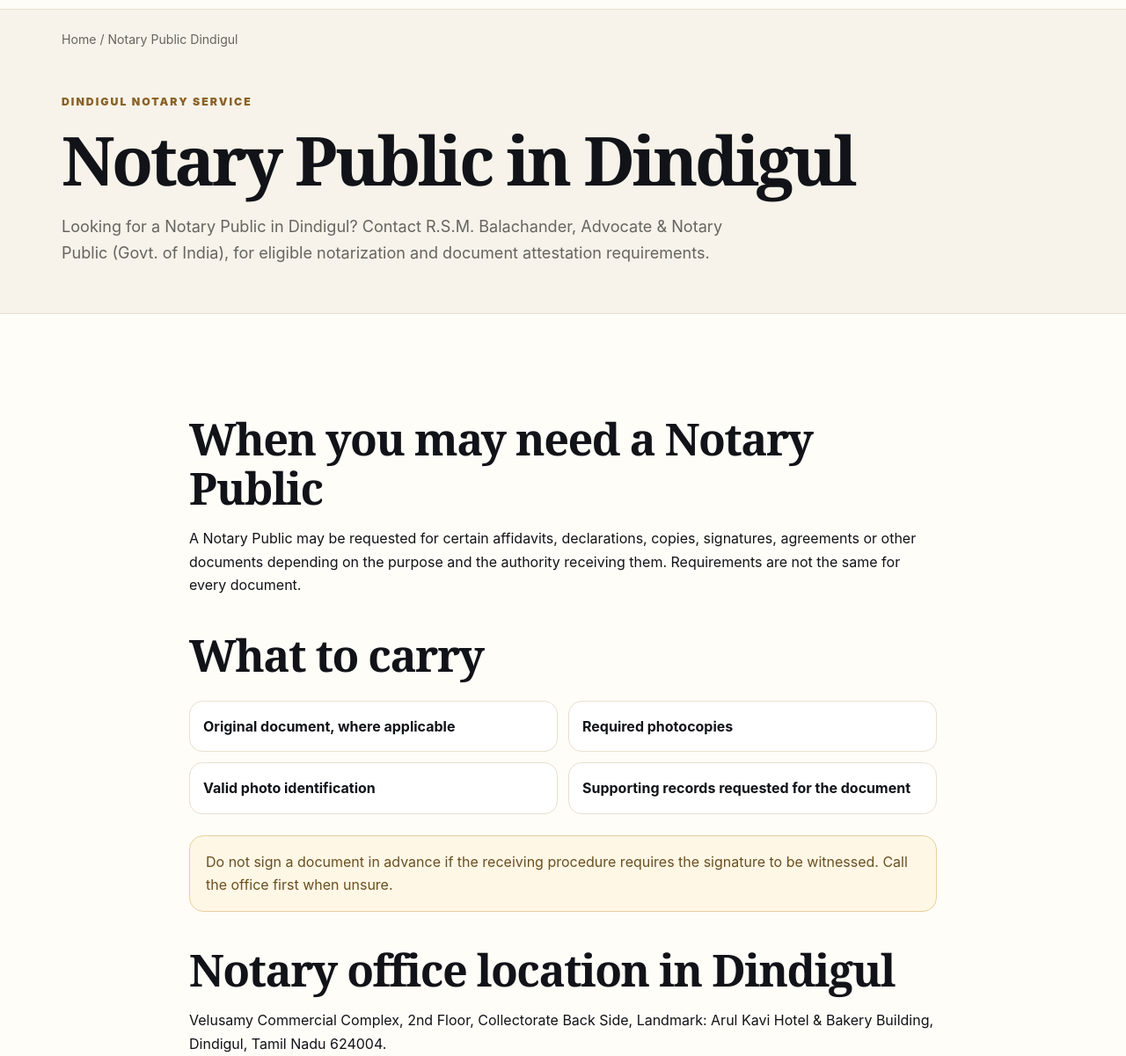
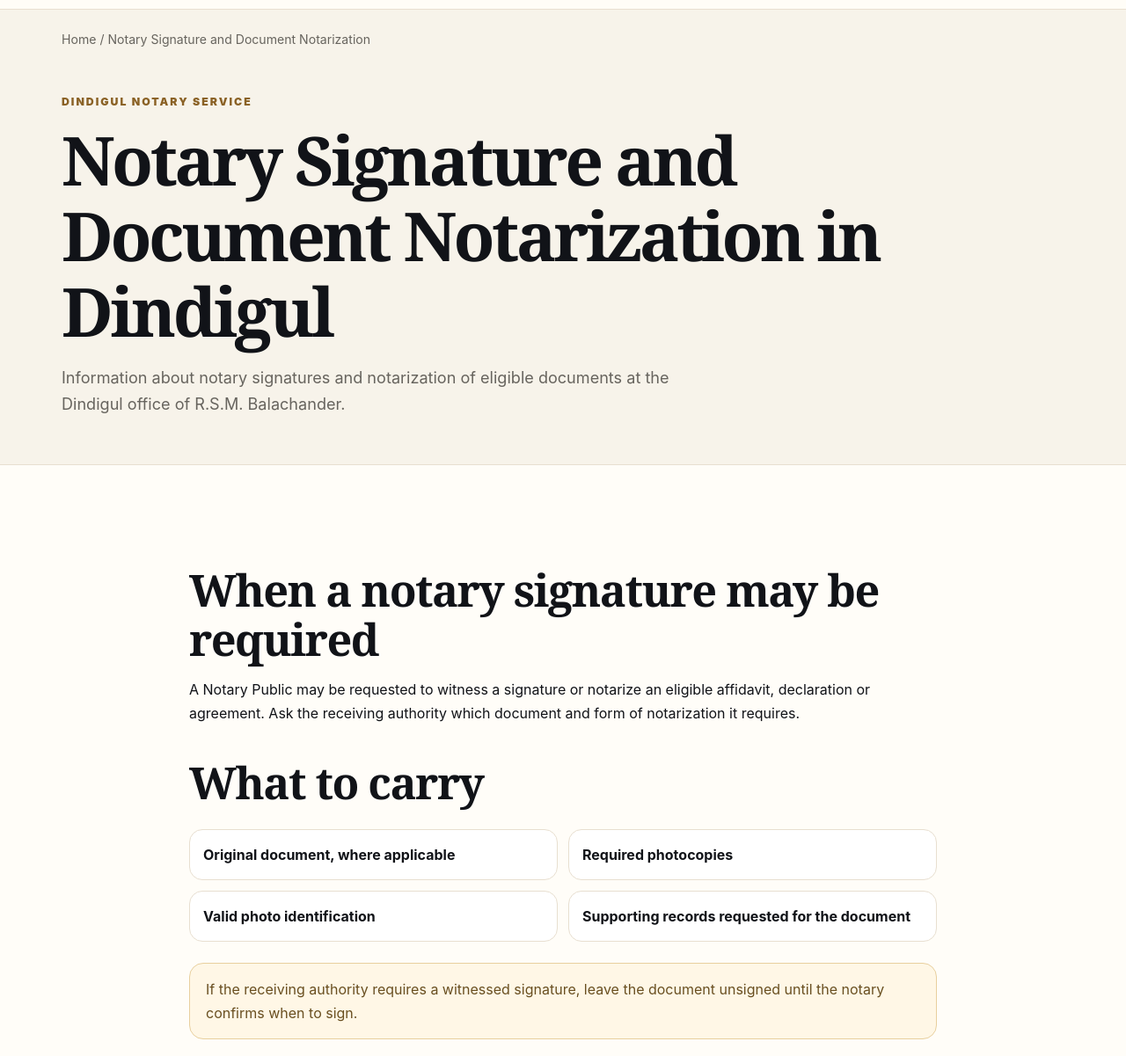
Before and after one commit to rsm-balachander-notary-dindigul/rsm-balachander-notary-dindigul.github.io, a plain HTML site: page notary-public-dindigul.html in a window 1280 px wide. Shown: the part 99-1300 px from the top of the page at 88% size. Drawn offline with Linux system fonts and the light colour scheme.

Commit message:
Focus notary page on signatures and notarization

```diff
--- a/notary-public-dindigul.html
+++ b/notary-public-dindigul.html
@@ -3,13 +3,13 @@
 <head>
 <meta charset="utf-8">
 <meta name="viewport" content="width=device-width,initial-scale=1">
-<title>Notary Public Dindigul | Notary Sign | R.S.M. Balachander</title>
-<meta name="description" content="Need a Notary Public in Dindigul? Contact R.S.M. Balachander for eligible notary signatures, document notarization and attestation.">
+<title>Notary Signature &amp; Document Notarization in Dindigul</title>
+<meta name="description" content="Information on notary signatures and eligible document notarization in Dindigul, including what to bring and when to sign.">
 <meta name="robots" content="index,follow,max-image-preview:large">
 <meta name="theme-color" content="#111318">
 <link rel="canonical" href="https://rsm-balachander-notary-dindigul.github.io/notary-public-dindigul.html">
-<meta property="og:title" content="Notary Public Dindigul | Notary Sign | R.S.M. Balachander">
-<meta property="og:description" content="Need a Notary Public in Dindigul? Contact R.S.M. Balachander for eligible notary signatures, document notarization and attestation.">
+<meta property="og:title" content="Notary Signature &amp; Document Notarization in Dindigul">
+<meta property="og:description" content="Information on notary signatures and eligible document notarization in Dindigul, including what to bring and when to sign.">
 <meta property="og:type" content="website">
 <meta property="og:url" content="https://rsm-balachander-notary-dindigul.github.io/notary-public-dindigul.html">
 <meta property="og:locale" content="en_IN">
@@ -63,20 +63,20 @@
  </div>
 </nav>
 
-<main><div class="container crumb"><a href="index.html">Home</a> / Notary Public Dindigul</div>
-<section class="pageHero"><div class="container"><div class="kicker">Dindigul notary service</div><h1>Notary Public in Dindigul</h1><p class="lead">Looking for a Notary Public in Dindigul? Contact R.S.M. Balachander, Advocate &amp; Notary Public (Govt. of India), for eligible notarization and document attestation requirements.</p></div></section>
+<main><div class="container crumb"><a href="index.html">Home</a> / Notary Signature and Document Notarization</div>
+<section class="pageHero"><div class="container"><div class="kicker">Dindigul notary service</div><h1>Notary Signature and Document Notarization in Dindigul</h1><p class="lead">Information about notary signatures and notarization of eligible documents at the Dindigul office of R.S.M. Balachander.</p></div></section>
 <section class="section alt"><div class="container prose">
- <h2>When you may need a Notary Public</h2>
- <p>A Notary Public may be requested for certain affidavits, declarations, copies, signatures, agreements or other documents depending on the purpose and the authority receiving them. Requirements are not the same for every document.</p>
+ <h2>When a notary signature may be required</h2>
+ <p>A Notary Public may be requested to witness a signature or notarize an eligible affidavit, declaration or agreement. Ask the receiving authority which document and form of notarization it requires.</p>
  <h2>What to carry</h2>
  <div class="checks"><div class="check">Original document, where applicable</div><div class="check">Required photocopies</div><div class="check">Valid photo identification</div><div class="check">Supporting records requested for the document</div></div>
- <p class="notice">Do not sign a document in advance if the receiving procedure requires the signature to be witnessed. Call the office first when unsure.</p>
+ <p class="notice">If the receiving authority requires a witnessed signature, leave the document unsigned until the notary confirms when to sign.</p>
  <h2>Notary office location in Dindigul</h2>
- <p>Velusamy Commercial Complex, 2nd Floor, Collectorate Back Side, Landmark: Arul Kavi Hotel & Bakery Building, Dindigul, Tamil Nadu 624004.</p>
+ <p>Velusamy Commercial Complex, 2nd Floor, Collectorate Back Side, Landmark: Arul Kavi Hotel &amp; Bakery Building, Dindigul, Tamil Nadu 624004.</p>
  <div class="actions"><a class="btn primary" href="tel:+919952285226">Call Now</a><a class="btn gold" href="https://wa.me/919952285226" target="_blank" rel="noopener">WhatsApp</a><a class="btn outline" href="https://www.google.com/maps/search/?api=1&query=R.S.M+Bala+Chander+Law+%26+Notary+Public+Office+Dindigul&query_place_id=ChIJRWNlmMcBqjsRc1z_Lm2O2i0" target="_blank" rel="noopener">Directions</a></div>
  <h2>Frequently asked questions</h2>
  <details><summary>Can I come directly for a notary signature?</summary><p>You can visit the office, but calling first can save time because the originals, ID proofs and supporting documents required depend on the document.</p></details>
- <details><summary>Is document attestation available?</summary><p>Attestation may be available for eligible documents. Confirm the exact document and purpose with the office before visiting.</p></details>
+ <details><summary>What if the institution asks for a notarised copy?</summary><p>Consult the <a href="document-attestation-dindigul.html">certificate and document attestation guidance</a> for what to bring and what to confirm with the receiving institution.</p></details>
  <details><summary>Where is the office?</summary><p>The office is at Velusamy Commercial Complex, 2nd Floor, Collectorate Back Side, Dindigul 624004, with Arul Kavi Hotel &amp; Bakery Building listed as the landmark.</p></details>
 </div></section></main>
 
```
